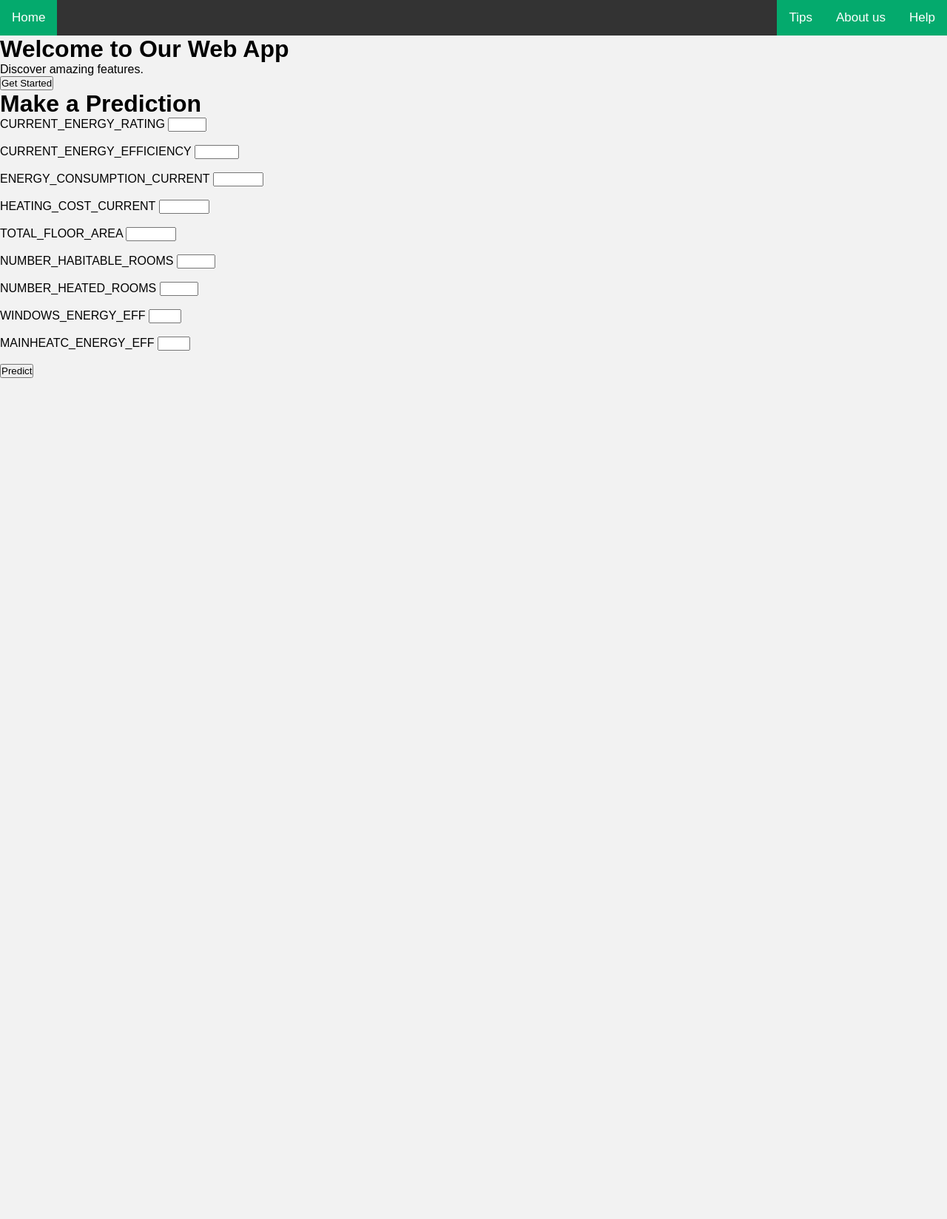
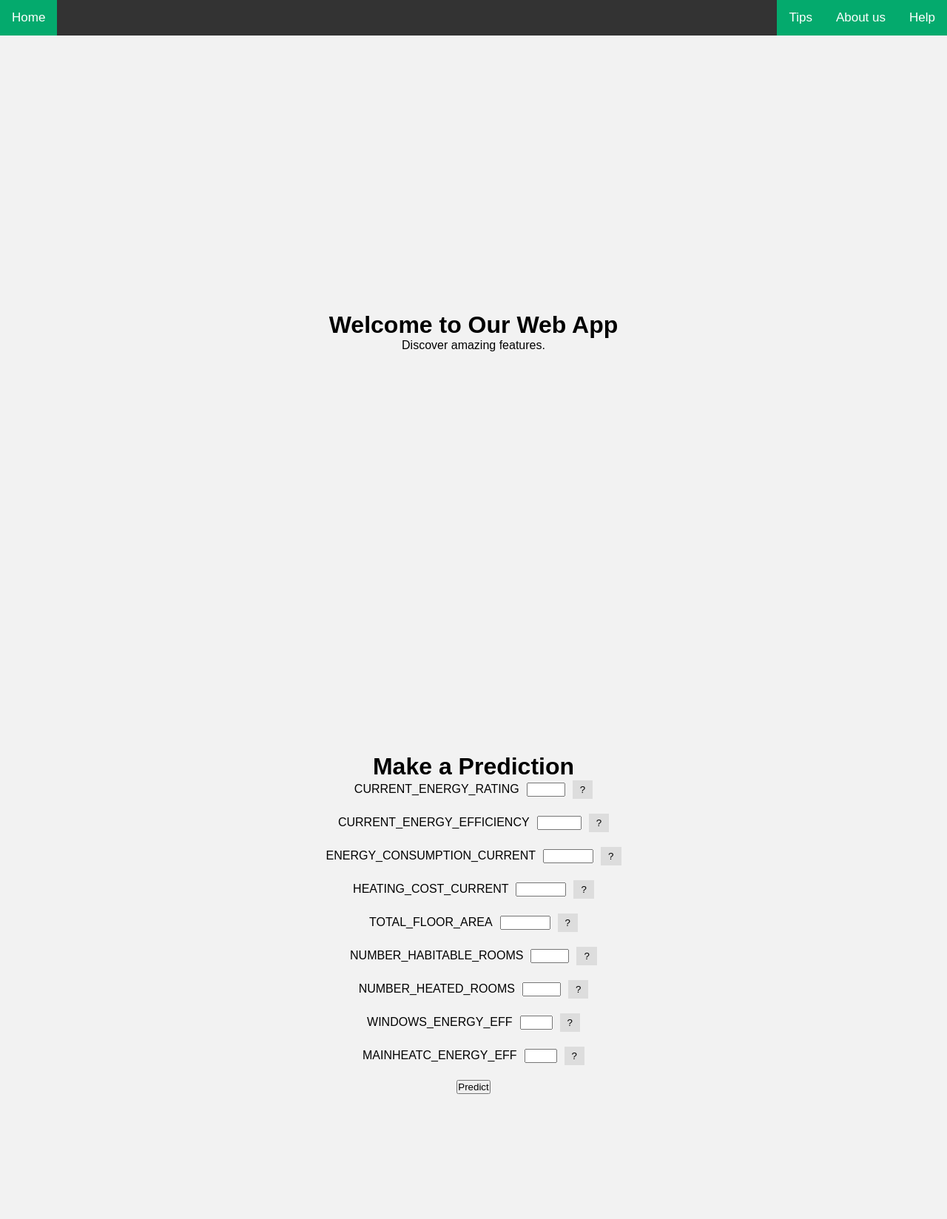
Before and after one commit to MichailChristou/MyApp, a Flask app: page / in a window 1280 px wide. Shown: the whole page at 74% size. Before the commit the page ends 511 px from the top, so only its background shows below. Run offline with Flask 3, Linux system fonts and the light colour scheme; parts of the project's set-up code (start-up, migrations or seed data) failed here and were passed over.

Commit message:
Update index.html

```diff
--- a/Templates/index.html
+++ b/Templates/index.html
@@ -8,8 +8,6 @@
 </head>
 <body>
 
-
-
     <div id="navbar" class="topnav">
         <a class="active" href="#home">Home</a>
         <a href="#help" class="split">Help</a>
@@ -18,43 +16,26 @@
     </div>
 
 
-    <div>
+    <div class="centered-container">
         <h1>Welcome to Our Web App</h1>
         <p>Discover amazing features.</p>
-        <button type="button">Get Started</button>
     </div>
 
-    <!--
-        <div className="max-w-4xl mx-auto">
-          <img src="/placeholder.svg?height=400&width=800" alt="Hero Image" className="w-full rounded-lg shadow-lg" />
-        </div>
-    -->
 
-    <!--
-    <section id="section1" className="container mx-auto px-4 py-20">
-        <div className="max-w-2xl mx-auto text-center mb-12">
-          <h1 className="text-4xl font-bold mb-4">Welcome to Our Web App</h1>
-          <p className="text-xl mb-8">Discover amazing features and boost your productivity.</p>
-          <Button onClick={handleScrollToDetails} className={`${isDarkMode ? 'bg-green-500 hover:bg-green-600' : 'bg-green-600 hover:bg-green-700'} text-white`}>
-            Get Started
-            <ChevronDownIcon className="ml-2 h-4 w-4" />
-          </Button>
-        </div>
+    <div class="centered-container">
+        <h1>Make a Prediction</h1>
+        <form action="/predict" method="post" class="centered-form">
+            {% for feature, range in numeric_columns_ranges.items() %}
+                <div style="display: flex; align-items: center; margin-bottom: 20px;">
+                    <label for="{{ feature }}" style="margin-right: 10px;">{{ feature }}</label>
+                    <input type="number" name="{{ feature }}" id="{{ feature }}" min="{{ range[0] }}" max="{{ range[1] }}" required style="flex-grow: 1; margin-right: 10px;">
 
-        <div className="max-w-4xl mx-auto">
-          <img src="/placeholder.svg?height=400&width=800" alt="Hero Image" className="w-full rounded-lg shadow-lg" />
-        </div>
-
-    </section>
-    -->
-
-    <div>
-        <h1>Make a Prediction</h1>
-        <form action="/predict" method="post">
-            {% for feature, range in numeric_columns_ranges.items() %}
-                <label for="{{ feature }}">{{ feature }}</label>
-                <input type="number" name="{{ feature }}" id="{{ feature }}" min="{{ range[0] }}" max="{{ range[1] }}" required>
-                <br><br>
+                    <!-- Tooltip Info button -->
+                    <div class="tooltip">
+                        <button type="button" style="background-color: #ddd; border: none; padding: 5px 10px; cursor: pointer;">?</button>
+                        <span class="tooltiptext">Enter a value between {{ range[0] }} and {{ range[1] }}</span>
+                    </div>
+                </div>
             {% endfor %}
             <button type="submit">Predict</button>
         </form>
```
